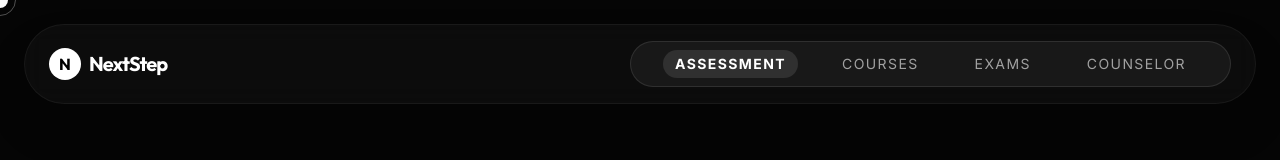
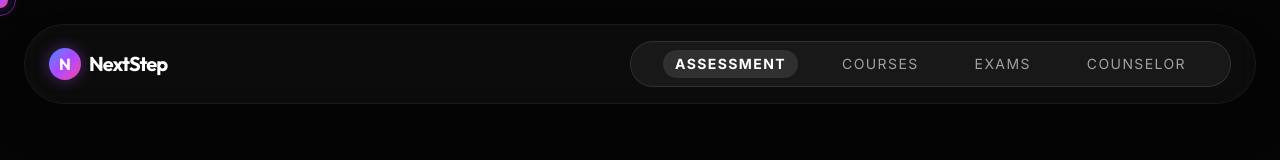
Before and after one commit to mfaayis/aetherzen-space, a Next.js app: page / in a window 1280 px wide. Shown: the top 160 px of the page. Built offline with nearby package versions, Linux system fonts and the light colour scheme.

Commit message:
style: add gradient glow to cursor and brand logo

```diff
--- a/src/components/ui/CustomCursor.tsx
+++ b/src/components/ui/CustomCursor.tsx
@@ -40,7 +40,7 @@ export const CustomCursor = () => {
   return (
     <>
       <motion.div
-        className="fixed top-0 left-0 w-4 h-4 bg-white rounded-full pointer-events-none z-[9999] mix-blend-difference flex items-center justify-center"
+        className="fixed top-0 left-0 w-4 h-4 rounded-full pointer-events-none z-[9999] flex items-center justify-center bg-gradient-to-br from-blue-500 via-purple-500 to-pink-500 shadow-[0_0_15px_rgba(168,85,247,0.5)]"
         animate={{
           x: mousePosition.x - (isHovering ? 32 : 8),
           y: mousePosition.y - (isHovering ? 32 : 8),
@@ -54,7 +54,7 @@ export const CustomCursor = () => {
         }}
       />
       <motion.div
-        className="fixed top-0 left-0 w-8 h-8 border border-white/30 rounded-full pointer-events-none z-[9998]"
+        className="fixed top-0 left-0 w-8 h-8 border border-purple-500/50 rounded-full pointer-events-none z-[9998]"
         animate={{
           x: mousePosition.x - 16,
           y: mousePosition.y - 16,
--- a/src/components/ui/Navbar.tsx
+++ b/src/components/ui/Navbar.tsx
@@ -28,7 +28,7 @@ export function Navbar() {
         <div className="max-w-7xl mx-auto flex items-center justify-between glass-panel px-4 md:px-6 py-3 md:py-4 rounded-full border border-white/10 shadow-2xl bg-black/40 backdrop-blur-md">
           {/* Logo */}
           <Link href="/" className="flex items-center gap-2 group shrink-0" onClick={() => setIsMobileOpen(false)}>
-            <div className="w-8 h-8 rounded-full bg-white flex items-center justify-center text-black font-heading font-bold group-hover:scale-110 transition-transform">
+            <div className="w-8 h-8 rounded-full bg-gradient-to-br from-blue-500 via-purple-500 to-pink-500 flex items-center justify-center text-white font-heading font-bold group-hover:scale-110 transition-transform shadow-[0_0_15px_rgba(168,85,247,0.4)]">
               N
             </div>
             <span className="text-white font-heading font-bold text-xl tracking-tighter">
```
